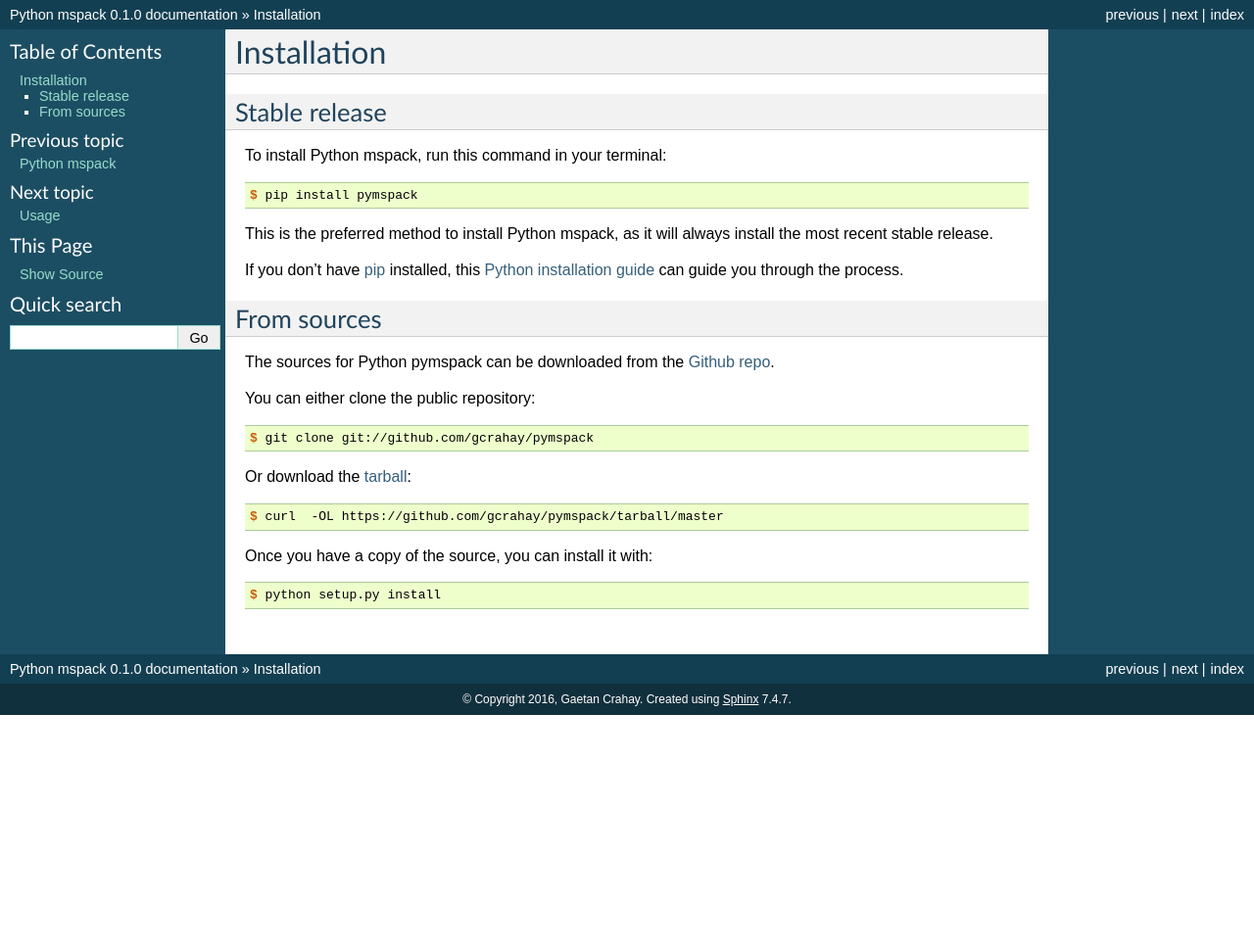
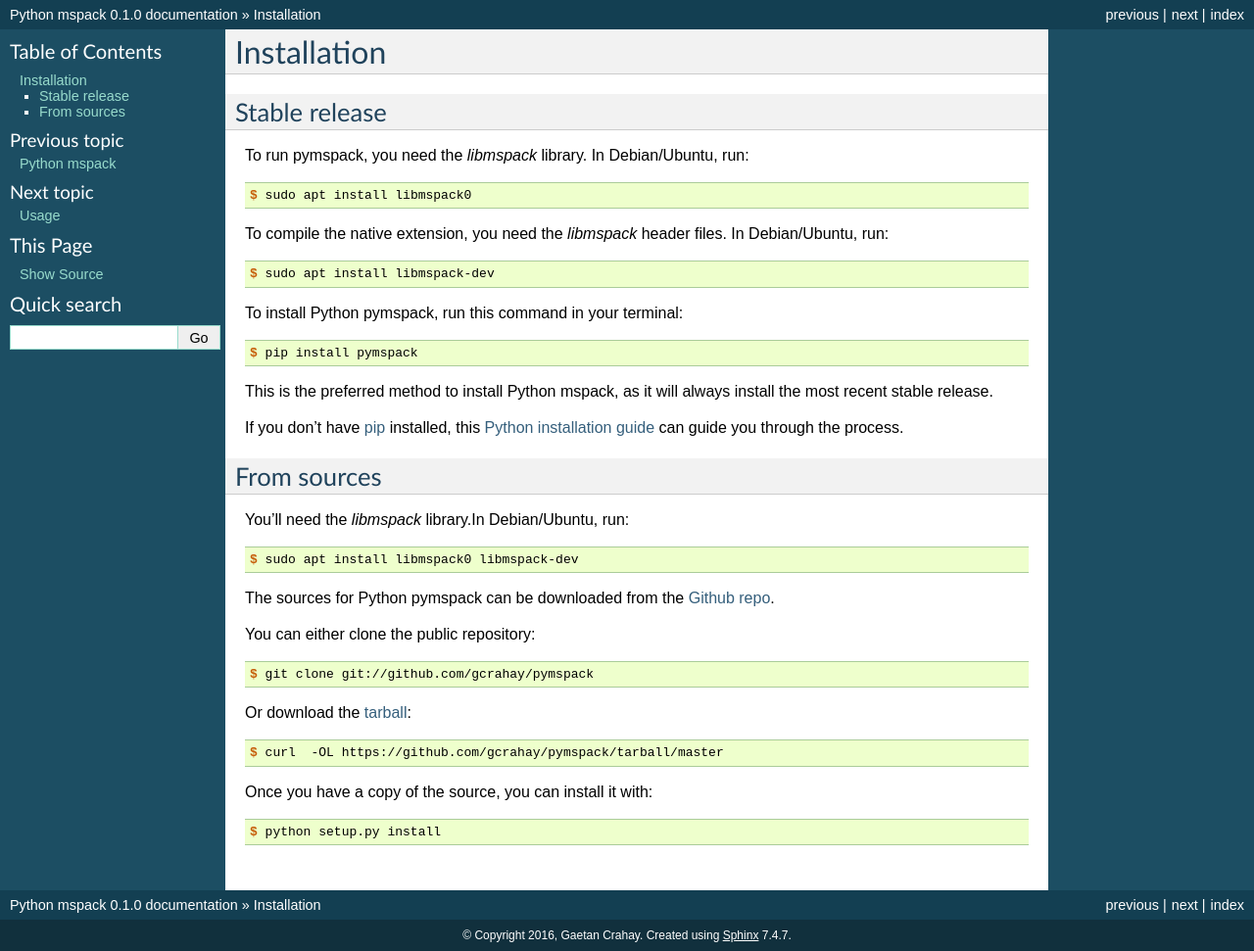
Before and after one commit to gcrahay/pymspack, a Sphinx documentation site: the page built from docs/installation.rst, in a window 1280 px wide. Shown: the whole page at 98% size. Built offline with Sphinx 7.4.7, drawn with Linux system fonts in a browser that asks for light colours; the version number is read from the project's files by our own code; before the commit the page ends 900 px from its top, so only the background shows below that.

Commit message:
Add dependencies in installation.rst

```diff
--- a/docs/installation.rst
+++ b/docs/installation.rst
@@ -8,7 +8,20 @@
 Stable release
 --------------
 
-To install Python mspack, run this command in your terminal:
+To run pymspack, you need the `libmspack` library. In Debian/Ubuntu, run:
+
+.. code-block:: console
+
+    $ sudo apt install libmspack0
+
+To compile the native extension, you need the `libmspack` header files. In Debian/Ubuntu, run:
+
+.. code-block:: console
+
+    $ sudo apt install libmspack-dev
+
+
+To install Python pymspack, run this command in your terminal:
 
 .. code-block:: console
 
@@ -25,6 +38,13 @@
 
 From sources
 ------------
+
+You'll need the `libmspack` library.In Debian/Ubuntu, run:
+
+.. code-block:: console
+
+    $ sudo apt install libmspack0 libmspack-dev
+
 
 The sources for Python pymspack can be downloaded from the `Github repo`_.
 
```
